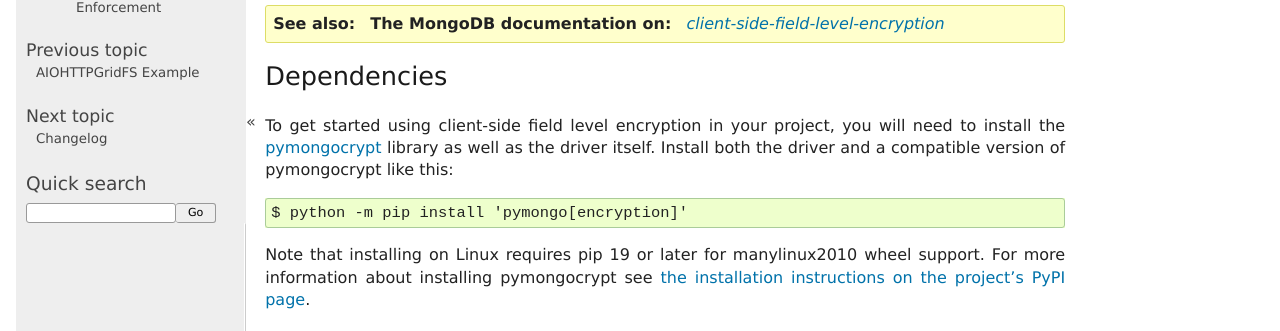
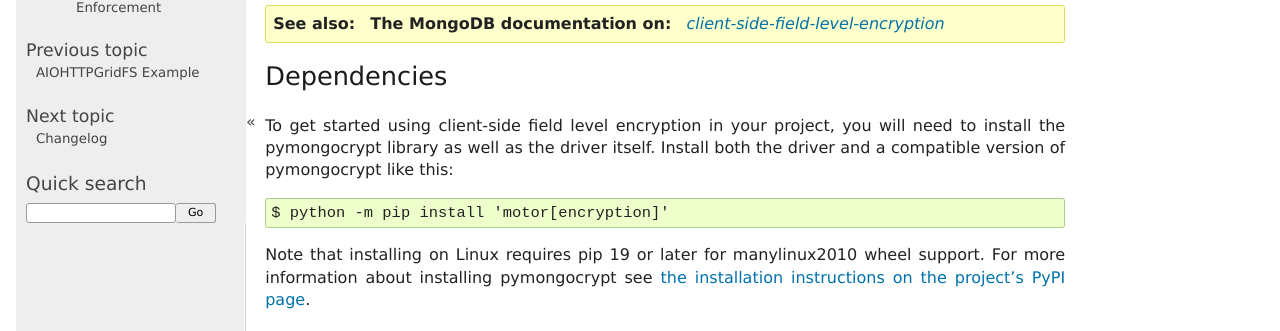
Before and after one commit to mongodb/motor, a Sphinx documentation site: the page built from doc/examples/encryption.rst, in a window 1280 px wide and 900 px high. Shown: the part 327-658 px from the top of the window. Built offline with Sphinx 7.4.7, drawn with Linux system fonts in a browser that asks for light colours; pages that are not in the unit, such as notebooks, are missing from menus; comment, search, counter and statistics services are not loaded; the version number is read from the project's files by our own code.

Commit message:
update installation info

```diff
--- a/doc/examples/encryption.rst
+++ b/doc/examples/encryption.rst
@@ -22,12 +22,10 @@
 ------------
 
 To get started using client-side field level encryption in your project,
-you will need to install the
-`pymongocrypt <https://pypi.org/project/pymongocrypt/>`_ library
-as well as the driver itself. Install both the driver and a compatible
-version of pymongocrypt like this::
+you will need to install the pymongocrypt library as well as the driver itself.
+Install both the driver and a compatible version of pymongocrypt like this::
 
-  $ python -m pip install 'pymongo[encryption]'
+    $ python -m pip install 'motor[encryption]'
 
 Note that installing on Linux requires pip 19 or later for manylinux2010 wheel
 support. For more information about installing pymongocrypt see
```
